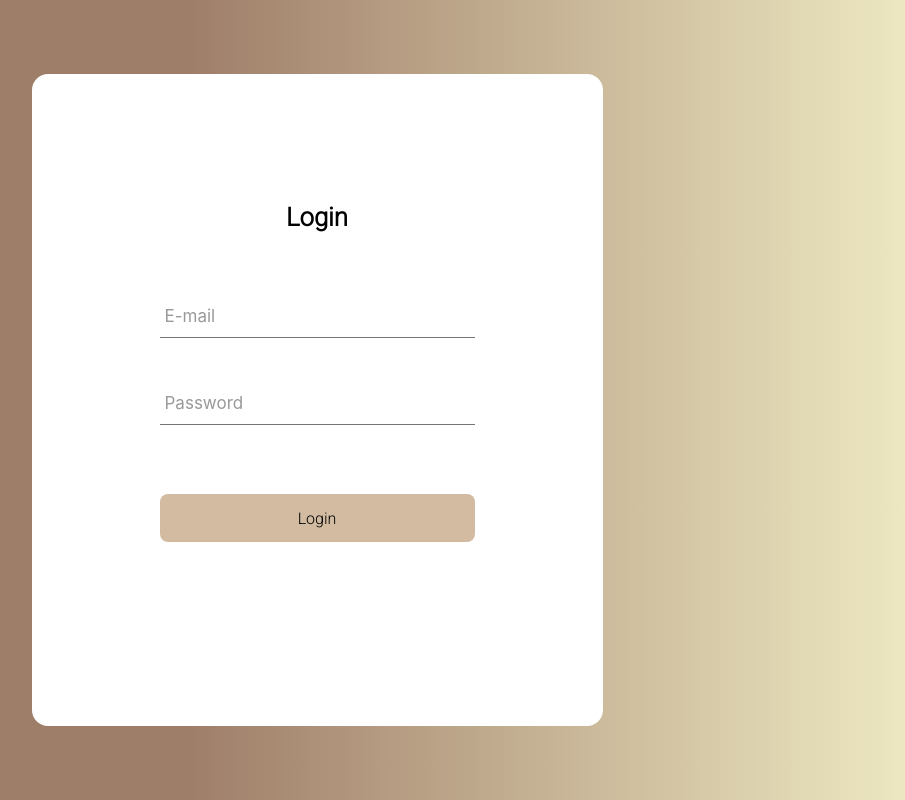
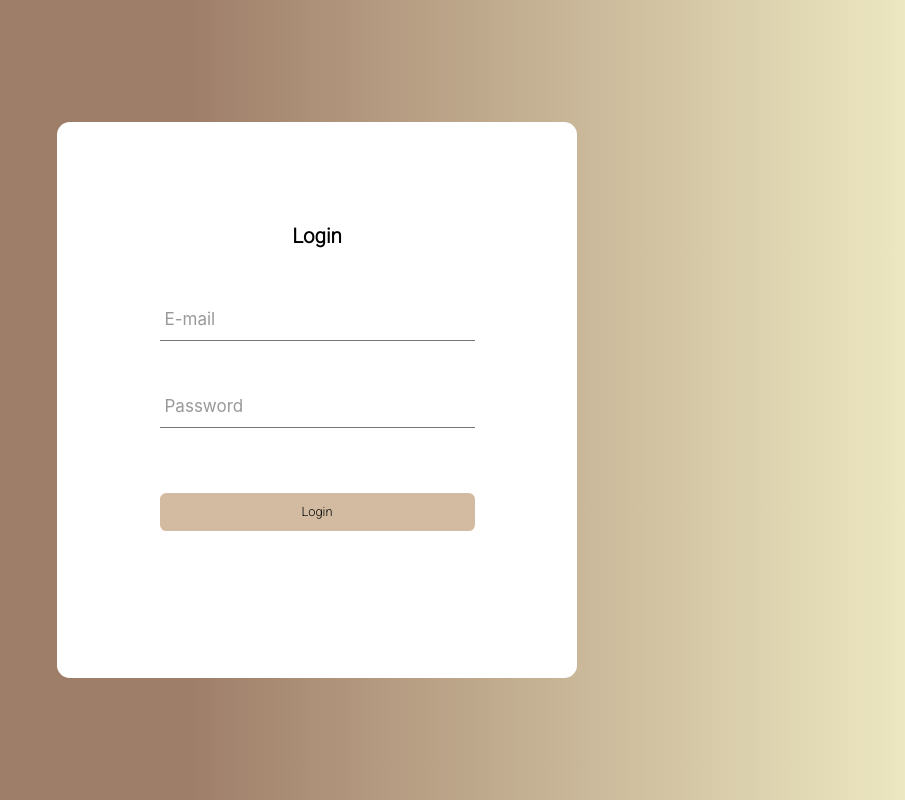
Before and after one commit to kristijan00/study-questions, a React (Create React App) app: page /login in a window 1280 px wide. Shown: the whole page, without its empty margins (323-1228 px from the left). Built offline with nearby package versions, Linux system fonts and the light colour scheme.

Commit message:
Fixed font sizing

```diff
--- a/src/index.css
+++ b/src/index.css
@@ -25,7 +25,7 @@ body {
 
 html,
 body {
-  font-size          : 1rem !important;
+  font-size          : 1vw;
   margin             : 0;
   padding            : 0;
   height             : 100% !important;
```
